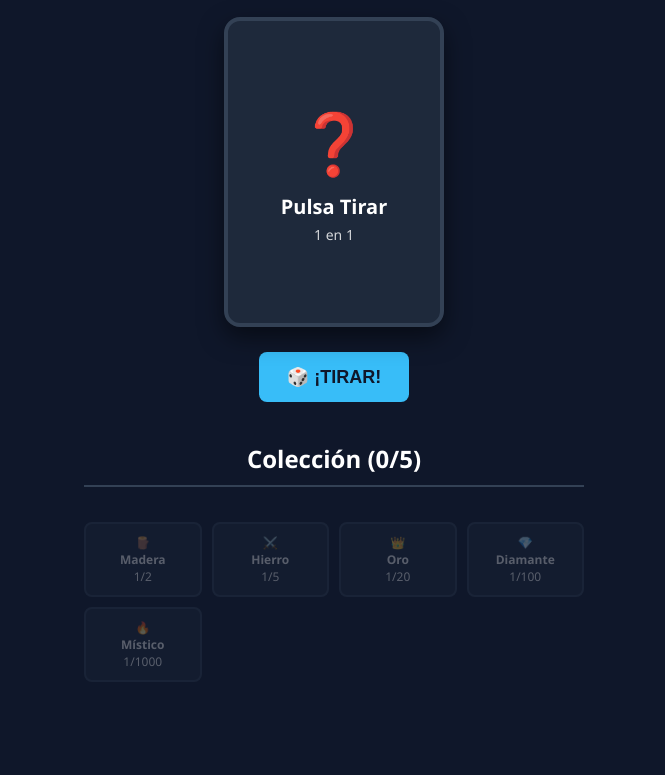
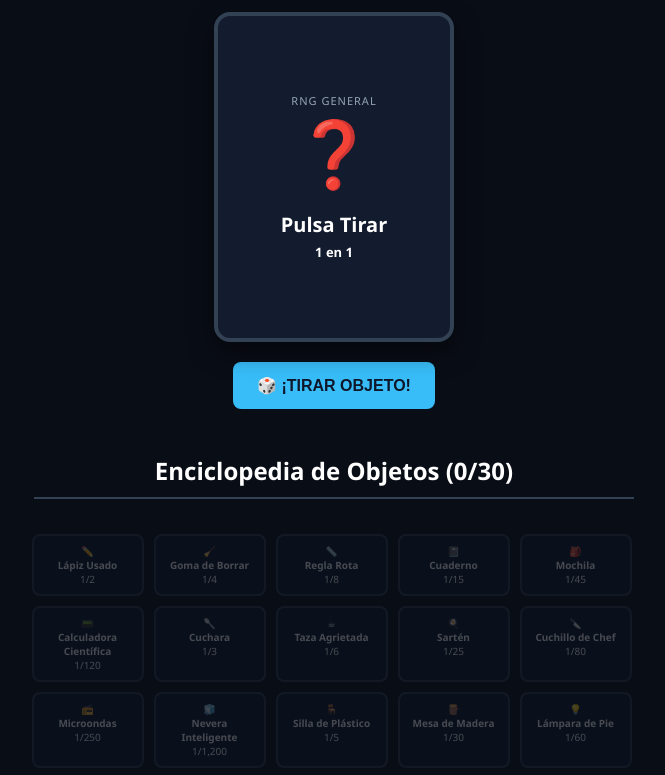
Before and after one commit to Mateo42narce/rng, a plain HTML site: page index.html in a window 1280 px wide. Shown: the part 114-889 px from the top of the page, without its empty margins (306-971 px from the left). Before the commit the page ends 840 px from the top, so only its background shows below. Drawn offline with Linux system fonts and the light colour scheme.

Commit message:
index.html

```diff
--- a/index.html
+++ b/index.html
@@ -3,11 +3,11 @@
 <head>
   <meta charset="UTF-8">
   <meta name="viewport" content="width=device-width, initial-scale=1.0">
-  <title>RNG Cards Collection</title>
+  <title>Omni RNG 2D - ¡Infinitos Objetos!</title>
   <style>
     :root {
-      --bg-color: #0f172a;
-      --card-color: #1e293b;
+      --bg-color: #090d16;
+      --card-color: #131c2e;
       --accent-color: #38bdf8;
     }
 
@@ -23,18 +23,15 @@
       padding: 20px;
     }
 
-    h1 { margin-bottom: 5px; }
-    .stats { color: #94a3b8; margin-bottom: 20px; }
+    h1 { margin-bottom: 5px; text-align: center; }
+    .stats-bar { display: flex; gap: 20px; color: #94a3b8; margin-bottom: 15px; }
 
-    /* Área de la Carta */
-    .card-container {
-      perspective: 1000px;
-      margin-bottom: 25px;
-    }
+    /* Carta Principal */
+    .card-container { perspective: 1000px; margin-bottom: 20px; }
 
     .card {
-      width: 220px;
-      height: 310px;
+      width: 240px;
+      height: 330px;
       background-color: var(--card-color);
       border-radius: 16px;
       border: 4px solid #334155;
@@ -43,23 +40,34 @@
       align-items: center;
       justify-content: center;
       box-shadow: 0 10px 25px rgba(0, 0, 0, 0.5);
-      transition: transform 0.3s, border-color 0.3s, box-shadow 0.3s;
+      transition: transform 0.2s, border-color 0.3s, box-shadow 0.3s;
       text-align: center;
       padding: 15px;
       box-sizing: border-box;
     }
 
-    .card-icon { font-size: 60px; margin-bottom: 10px; }
-    .card-title { font-size: 20px; font-weight: bold; margin-bottom: 5px; }
-    .card-rarity { font-size: 14px; opacity: 0.8; }
+    .card.shake { animation: pop 0.25s ease-in-out; }
+
+    @keyframes pop {
+      0% { transform: scale(1); }
+      50% { transform: scale(1.08); }
+      100% { transform: scale(1); }
+    }
+
+    .card-icon { font-size: 65px; margin-bottom: 10px; }
+    .card-category { font-size: 11px; text-transform: uppercase; letter-spacing: 1px; color: #94a3b8; }
+    .card-title { font-size: 20px; font-weight: bold; margin: 5px 0; }
+    .card-rarity { font-size: 13px; font-weight: bold; }
 
     /* Botones */
+    .actions { display: flex; gap: 10px; margin-bottom: 25px; }
+
     button {
       background-color: var(--accent-color);
       color: #0f172a;
       border: none;
-      padding: 14px 28px;
-      font-size: 18px;
+      padding: 14px 24px;
+      font-size: 16px;
       font-weight: bold;
       border-radius: 8px;
       cursor: pointer;
@@ -69,25 +77,29 @@
     button:hover { background-color: #7dd3fc; transform: scale(1.05); }
     button:active { transform: scale(0.98); }
 
-    /* Colección / Álbum */
-    .album-title { margin-top: 40px; border-bottom: 2px solid #334155; width: 100%; max-width: 500px; text-align: center; padding-bottom: 10px; }
+    /* Álbum de Objetos */
+    .album-title { margin-top: 20px; border-bottom: 2px solid #334155; width: 100%; max-width: 600px; text-align: center; padding-bottom: 10px; }
     .album {
       display: grid;
       grid-template-columns: repeat(auto-fill, minmax(100px, 1fr));
       gap: 10px;
       width: 100%;
-      max-width: 500px;
+      max-width: 600px;
       margin-top: 15px;
+      max-height: 400px;
+      overflow-y: auto;
+      padding-right: 5px;
     }
 
     .album-item {
-      background-color: #1e293b;
+      background-color: #131c2e;
       border-radius: 8px;
-      padding: 10px;
+      padding: 8px;
       text-align: center;
-      font-size: 12px;
+      font-size: 10px;
       border: 2px solid #334155;
-      opacity: 0.3;
+      opacity: 0.25;
+      transition: opacity 0.3s;
     }
 
     .album-item.unlocked { opacity: 1; }
@@ -95,82 +107,137 @@
 </head>
 <body>
 
-  <h1>🎴 Card RNG 2D</h1>
-  <div class="stats">Tiradas totales: <span id="total-rolls">0</span></div>
+  <h1>🌍 Omni RNG 2D</h1>
+  <div class="stats-bar">
+    <div>Tiradas: <span id="total-rolls">0</span></div>
+  </div>
 
-  <!-- Zona de Carta Principal -->
+  <!-- Carta Principal -->
   <div class="card-container">
     <div class="card" id="main-card">
+      <div class="card-category" id="card-category">RNG General</div>
       <div class="card-icon" id="card-icon">❓</div>
       <div class="card-title" id="card-title">Pulsa Tirar</div>
       <div class="card-rarity" id="card-rarity">1 en 1</div>
     </div>
   </div>
 
-  <button onclick="roll()">🎲 ¡TIRAR!</button>
+  <div class="actions">
+    <button onclick="roll()">🎲 ¡TIRAR OBJETO!</button>
+  </div>
 
-  <!-- Álbum de Colección -->
-  <h2 class="album-title">Colección (<span id="unlocked-count">0</span>/5)</h2>
+  <!-- Álbum / Inventario -->
+  <h2 class="album-title">Enciclopedia de Objetos (<span id="unlocked-count">0</span>/<span id="total-count">0</span>)</h2>
   <div class="album" id="album"></div>
 
   <script>
-    // 1. Tabla de Probabilidades y Rarezas
-    const CARDS = [
-      { name: "Madera", chance: 2, color: "#8b5cf6", icon: "🪵", border: "#a1a1aa" },
-      { name: "Hierro", chance: 5, color: "#3b82f6", icon: "⚔️", border: "#60a5fa" },
-      { name: "Oro", chance: 20, color: "#eab308", icon: "👑", border: "#fde047" },
-      { name: "Diamante", chance: 100, color: "#06b6d4", icon: "💎", border: "#67e8f9" },
-      { name: "Místico", chance: 1000, color: "#ef4444", icon: "🔥", border: "#f87171" }
+    // BASE DE DATOS DE OBJETOS INFINITOS
+    const ITEMS = [
+      // Material de Clase
+      { name: "Lápiz Usado", category: "Escuela", chance: 2, icon: "✏️", color: "#a1a1aa" },
+      { name: "Goma de Borrar", category: "Escuela", chance: 4, icon: "🧹", color: "#a1a1aa" },
+      { name: "Regla Rota", category: "Escuela", chance: 8, icon: "📏", color: "#a1a1aa" },
+      { name: "Cuaderno", category: "Escuela", chance: 15, icon: "📓", color: "#60a5fa" },
+      { name: "Mochila", category: "Escuela", chance: 45, icon: "🎒", color: "#60a5fa" },
+      { name: "Calculadora Científica", category: "Escuela", chance: 120, icon: "📟", color: "#fde047" },
+
+      // Cocina
+      { name: "Cuchara", category: "Cocina", chance: 3, icon: "🥄", color: "#a1a1aa" },
+      { name: "Taza Agrietada", category: "Cocina", chance: 6, icon: "☕", color: "#a1a1aa" },
+      { name: "Sartén", category: "Cocina", chance: 25, icon: "🍳", color: "#60a5fa" },
+      { name: "Cuchillo de Chef", category: "Cocina", chance: 80, icon: "🔪", color: "#fde047" },
+      { name: "Microondas", category: "Cocina", chance: 250, icon: "📻", color: "#c084fc" },
+      { name: "Nevera Inteligente", category: "Cocina", chance: 1200, icon: "🧊", color: "#f87171" },
+
+      // Muebles
+      { name: "Silla de Plástico", category: "Muebles", chance: 5, icon: "🪑", color: "#a1a1aa" },
+      { name: "Mesa de Madera", category: "Muebles", chance: 30, icon: "🪵", color: "#60a5fa" },
+      { name: "Lámpara de Pie", category: "Muebles", chance: 60, icon: "💡", color: "#60a5fa" },
+      { name: "Sofá Cómodo", category: "Muebles", chance: 180, icon: "🛋️", color: "#fde047" },
+      { name: "Cama King Size", category: "Muebles", chance: 500, icon: "🛏️", color: "#c084fc" },
+
+      // Naturaleza y Árboles
+      { name: "Hoja Seca", category: "Naturaleza", chance: 2, icon: "🍂", color: "#a1a1aa" },
+      { name: "Cactus Enano", category: "Naturaleza", chance: 10, icon: "🌵", color: "#a1a1aa" },
+      { name: "Pino Verde", category: "Naturaleza", chance: 100, icon: "🌲", color: "#60a5fa" },
+      { name: "Bonsái Milenario", category: "Naturaleza", chance: 2500, icon: "🪴", color: "#f87171" },
+      { name: "Árbol del Cerezo (Sakura)", category: "Naturaleza", chance: 15000, icon: "🌸", color: "#f472b6" },
+
+      // Vehículos / Coches
+      { name: "Bicicleta Vieja", category: "Coches", chance: 40, icon: "🚲", color: "#60a5fa" },
+      { name: "Patinete Eléctrico", category: "Coches", chance: 90, icon: "🛴", color: "#60a5fa" },
+      { name: "Coche Utilitario", category: "Coches", chance: 350, icon: "🚗", color: "#fde047" },
+      { name: "Camión de Bomberos", category: "Coches", chance: 1500, icon: "🚒", color: "#c084fc" },
+      { name: "Deportivo de Lujo", category: "Coches", chance: 8000, icon: "🏎️", color: "#f87171" },
+      { name: "Cohete Espacial", category: "Coches", chance: 100000, icon: "🚀", color: "#38bdf8" },
+
+      // Míticos / Imposibles (1 en 1 Millón)
+      { name: "El Santo Grial", category: "Mítico", chance: 250000, icon: "🏆", color: "#fbbf24" },
+      { name: "Agujero Negro", category: "Mítico", chance: 1000000, icon: "🕳️", color: "#e879f9" }
     ];
 
-    let totalRolls = 0;
-    let unlocked = new Set();
+    let totalRolls = parseInt(localStorage.getItem("omni_rolls")) || 0;
+    let unlocked = new Set(JSON.parse(localStorage.getItem("omni_unlocked")) || []);
 
-    // Renderizar espacio del álbum
+    document.getElementById("total-rolls").innerText = totalRolls;
+    document.getElementById("total-count").innerText = ITEMS.length;
+
+    // Crear la cuadrícula de la Enciclopedia
     const albumEl = document.getElementById("album");
-    CARDS.forEach((card, index) => {
-      const item = document.createElement("div");
-      item.className = "album-item";
-      item.id = `album-${index}`;
-      item.innerHTML = `<div>${card.icon}</div><div><b>${card.name}</b></div><div>1/${card.chance}</div>`;
-      albumEl.appendChild(item);
+    ITEMS.forEach((item, index) => {
+      const el = document.createElement("div");
+      el.className = `album-item ${unlocked.has(index) ? 'unlocked' : ''}`;
+      el.id = `album-${index}`;
+      if (unlocked.has(index)) el.style.borderColor = item.color;
+      el.innerHTML = `<div>${item.icon}</div><div><b>${item.name}</b></div><div>1/${item.chance.toLocaleString()}</div>`;
+      albumEl.appendChild(el);
     });
+    document.getElementById("unlocked-count").innerText = unlocked.size;
 
-    // 2. Lógica del RNG
+    // Tirar RNG
     function roll() {
       totalRolls++;
       document.getElementById("total-rolls").innerText = totalRolls;
 
       const rand = Math.random();
-      // Ordenar por más raro primero
-      const sortedCards = [...CARDS].sort((a, b) => b.chance - a.chance);
+      // Ordenar de más raro a más común
+      const sorted = [...ITEMS].sort((a, b) => b.chance - a.chance);
 
-      let selected = CARDS[0]; // Por defecto la más común
-      for (let card of sortedCards) {
-        if (rand < (1 / card.chance)) {
-          selected = card;
+      let selected = ITEMS[0];
+      for (let item of sorted) {
+        if (rand < (1 / item.chance)) {
+          selected = item;
           break;
         }
       }
 
-      // 3. Actualizar la Carta en Pantalla
+      // Actualizar Interfaz
       const cardEl = document.getElementById("main-card");
+      cardEl.classList.remove("shake");
+      void cardEl.offsetWidth;
+      cardEl.classList.add("shake");
+
+      document.getElementById("card-category").innerText = selected.category;
       document.getElementById("card-icon").innerText = selected.icon;
       document.getElementById("card-title").innerText = selected.name;
-      document.getElementById("card-rarity").innerText = `Probabilidad: 1 en ${selected.chance}`;
+      document.getElementById("card-rarity").innerText = `1 en ${selected.chance.toLocaleString()}`;
+      document.getElementById("card-rarity").style.color = selected.color;
 
-      // Estilos visuales según la rareza
-      cardEl.style.borderColor = selected.border;
-      cardEl.style.boxShadow = `0 0 20px ${selected.border}88`;
+      cardEl.style.borderColor = selected.color;
+      cardEl.style.boxShadow = `0 0 25px ${selected.color}aa`;
 
-      // Registrar en el Álbum
-      const cardIndex = CARDS.findIndex(c => c.name === selected.name);
-      if (!unlocked.has(cardIndex)) {
-        unlocked.add(cardIndex);
-        document.getElementById(`album-${cardIndex}`).classList.add("unlocked");
-        document.getElementById(`album-${cardIndex}`).style.borderColor = selected.border;
+      // Registrar desbloqueo
+      const index = ITEMS.findIndex(i => i.name === selected.name);
+      if (!unlocked.has(index)) {
+        unlocked.add(index);
+        const albumItem = document.getElementById(`album-${index}`);
+        albumItem.classList.add("unlocked");
+        albumItem.style.borderColor = selected.color;
         document.getElementById("unlocked-count").innerText = unlocked.size;
       }
+
+      localStorage.setItem("omni_rolls", totalRolls);
+      localStorage.setItem("omni_unlocked", JSON.stringify(Array.from(unlocked)));
     }
   </script>
 </body>
```
